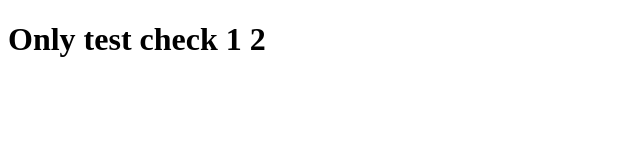
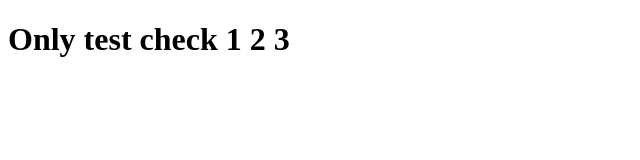
Before and after one commit to umbrellait-Ilya-Zverev/test-github-integration, a plain HTML site: page index.html in a window 1280 px wide. Shown: the full height of the page, 0-640 px from the left. Drawn offline with Linux system fonts and the light colour scheme.

```diff
--- a/index.html
+++ b/index.html
@@ -5,6 +5,6 @@
     <title>Title</title>
 </head>
 <body>
-<h1>Only test check 1 2</h1>
+<h1>Only test check 1 2 3</h1>
 </body>
 </html>
```
